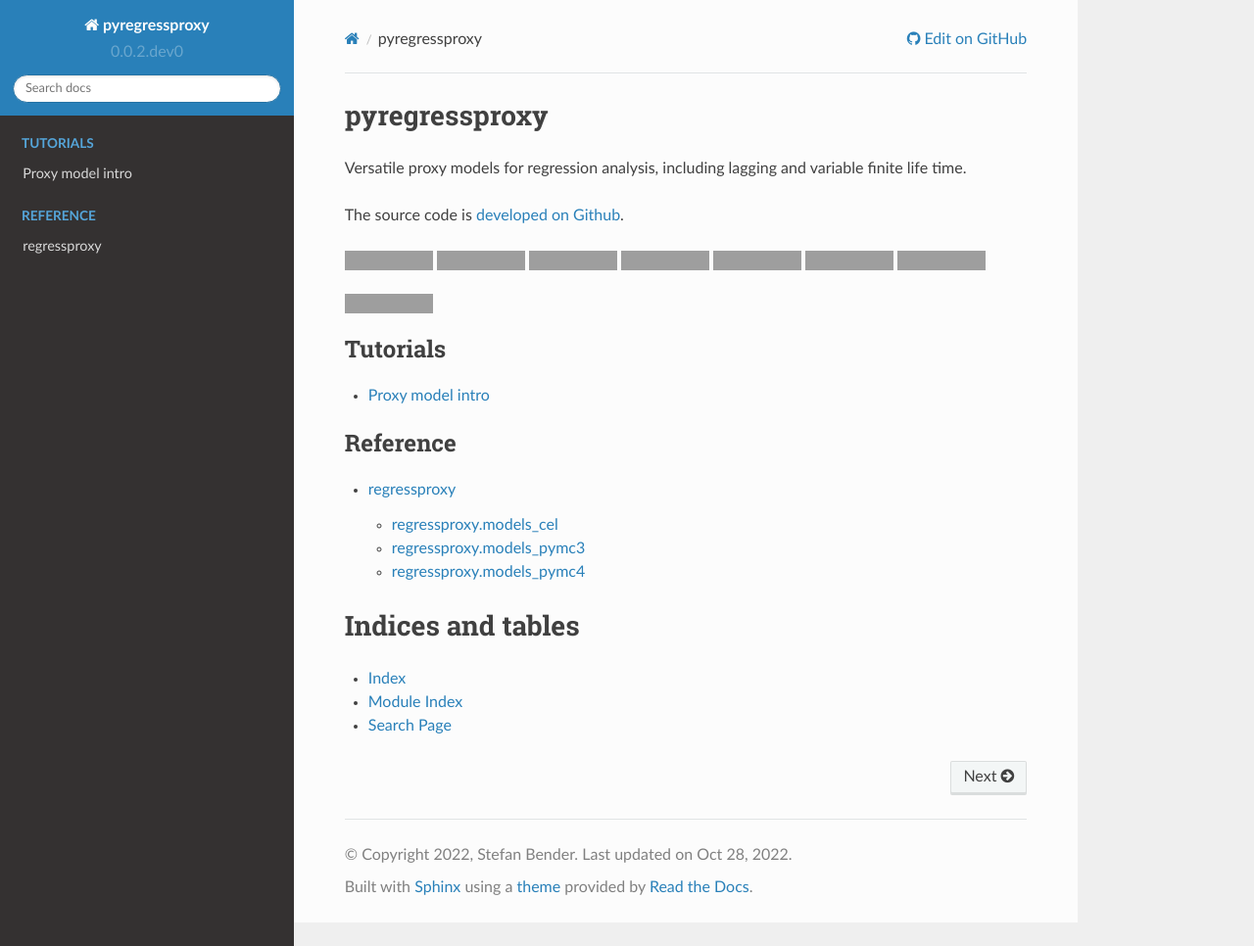
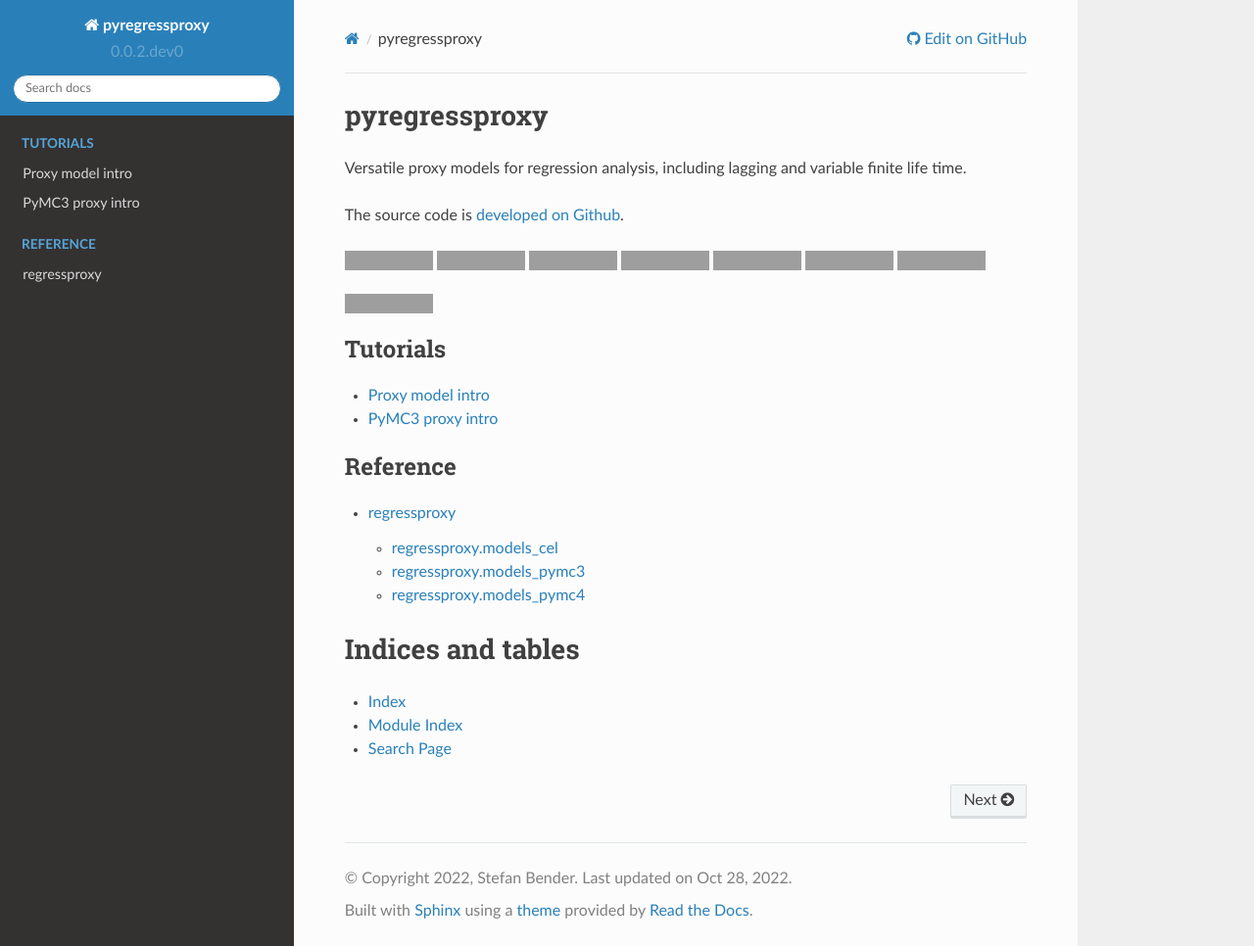
Before and after one commit to st-bender/pyregressproxy, a Sphinx documentation site: the page built from docs/index.rst, in a window 1280 px wide and 966 px high, cut to the strip 0-966 px from the top of the window. Shown: the whole strip at 98% size. Built offline with Sphinx 7.4.7 and the Read the Docs theme 2.0.0, drawn with Linux system fonts in a browser that asks for light colours; grey boxes are pictures that could not be loaded.

Commit message:
docs: Link PyMC3 tutorial to index
Adds the PyMC3 tutorial to the index page.

[skip ci]

```diff
--- a/docs/index.rst
+++ b/docs/index.rst
@@ -44,6 +44,7 @@ The source code is `developed on Github <https://github.com/st-bender/pyregressp
     :caption: Tutorials
 
     tutorials/proxy_model_intro
+    tutorials/proxy_model_pymc3
 
 .. toctree::
     :maxdepth: 2
```
